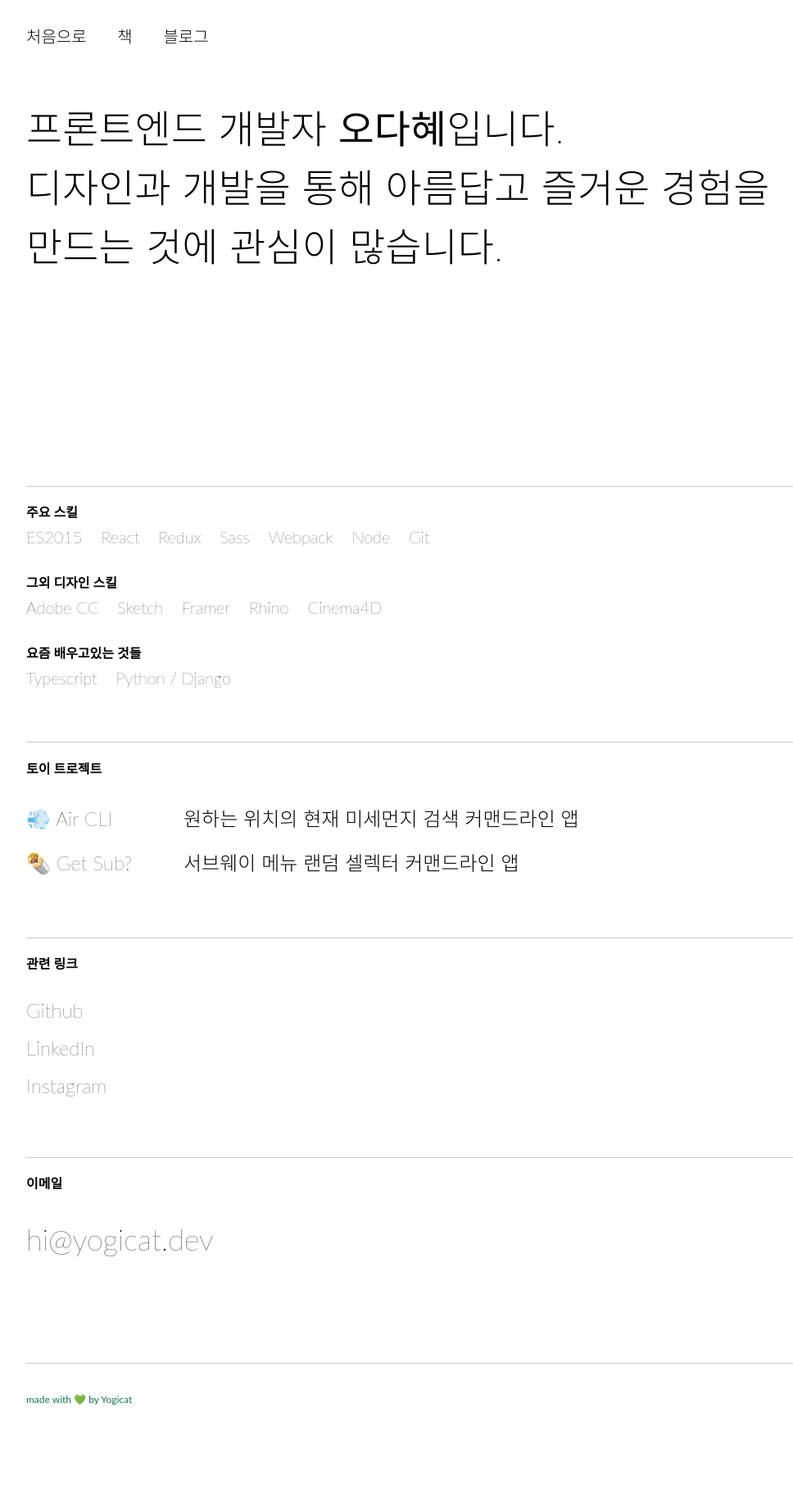
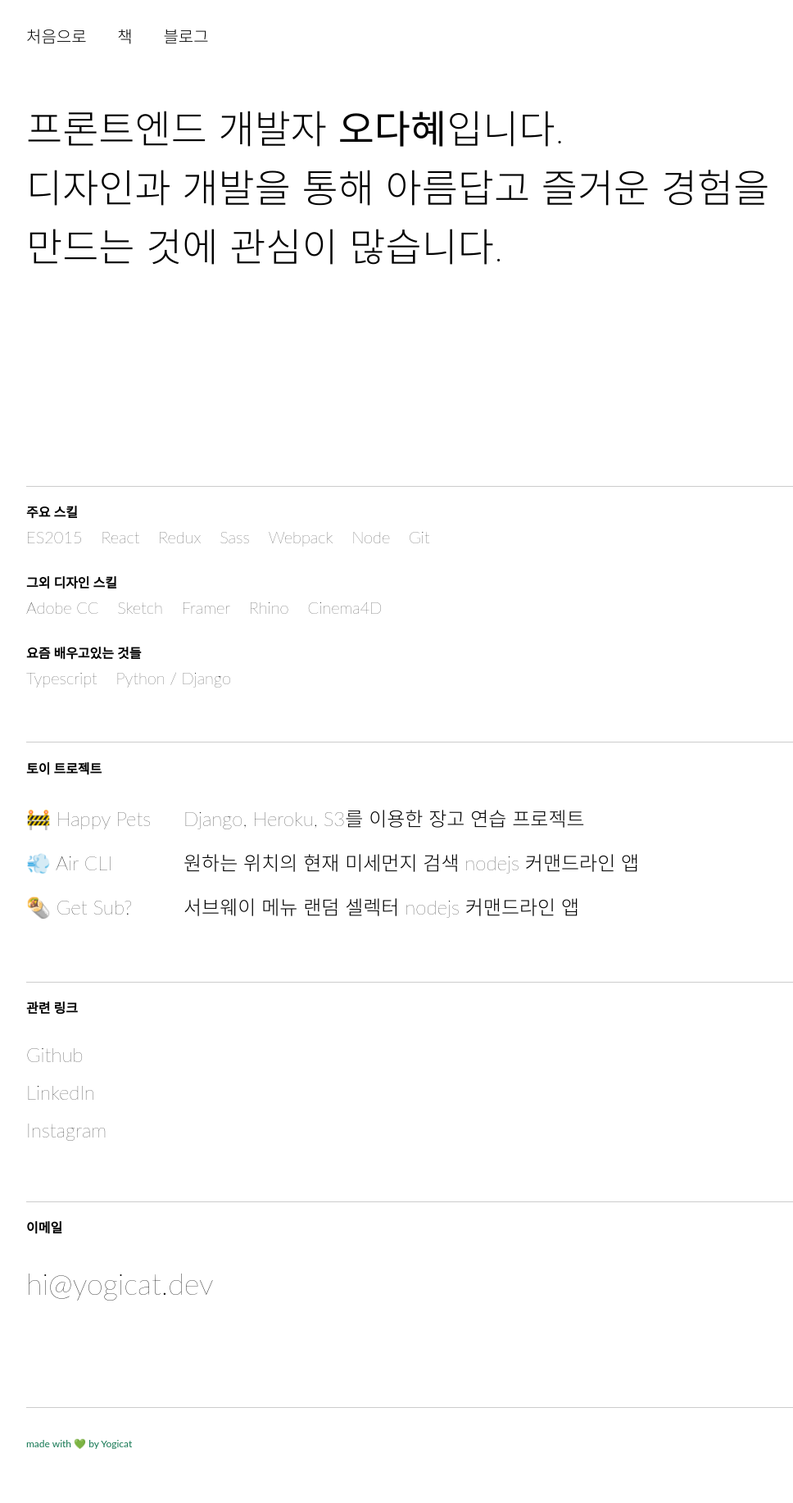
Before and after one commit to yogicat/yogicat.github.io, a Jekyll site: the page built from index.html, in a window 1280 px wide. Shown: the whole page at 82% size, without its empty margins (128-1096 px from the left). Built offline with Jekyll 4.4.1, drawn with Linux system fonts in a browser that asks for light colours; before the commit the page ends 1780 px from its top, so only the background shows below that.

Commit message:
💬 add data

```diff
--- a/_data/text.yml
+++ b/_data/text.yml
@@ -7,11 +7,14 @@ links:
     link: "https://instagram.com/ohdayoda"
 
 projects:
+  - name: "🚧 Happy Pets"
+    desc: "Django, Heroku, S3를 이용한 장고 연습 프로젝트"
+    link: "https://github.com/yogicat/django-pet-project"
   - name: "💨 Air CLI"
-    desc: "원하는 위치의 현재 미세먼지 검색 커맨드라인 앱"
+    desc: "원하는 위치의 현재 미세먼지 검색 nodejs 커맨드라인 앱"
     link: "https://github.com/yogicat/air-cli.git"
   - name: "🌯 Get Sub?"
-    desc: "서브웨이 메뉴 랜덤 셀렉터 커맨드라인 앱"
+    desc: "서브웨이 메뉴 랜덤 셀렉터 nodejs 커맨드라인 앱"
     link: "https://github.com/yogicat/get-sub-cli"
 
 
```
